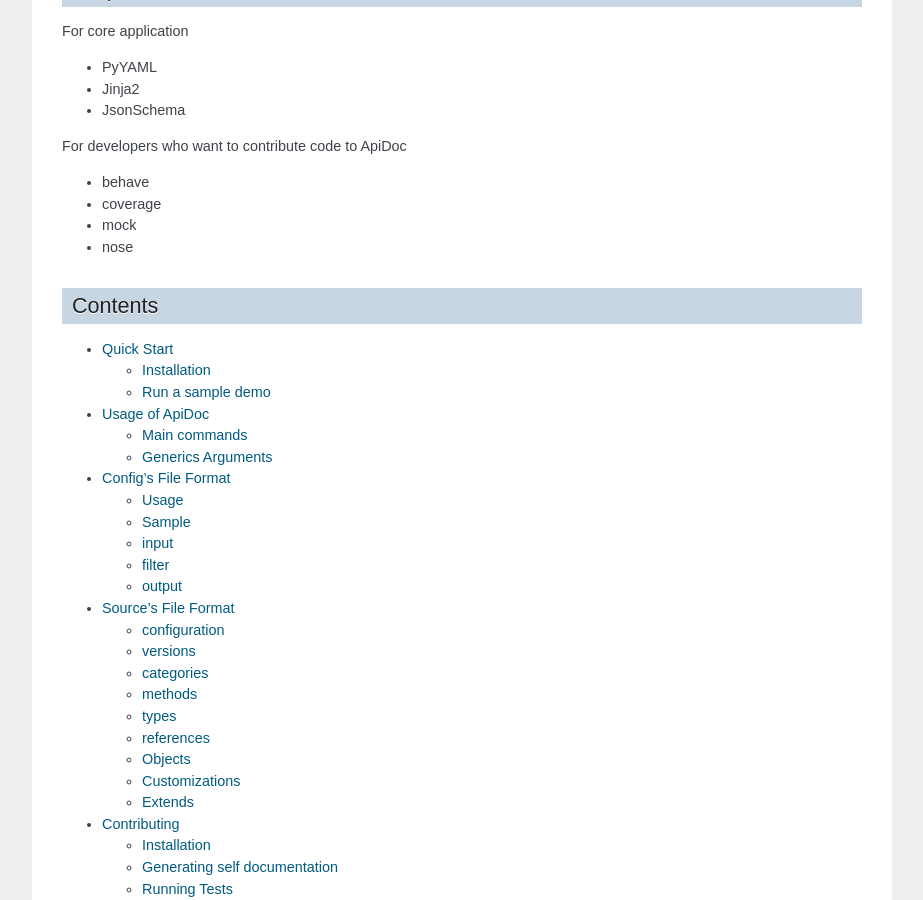
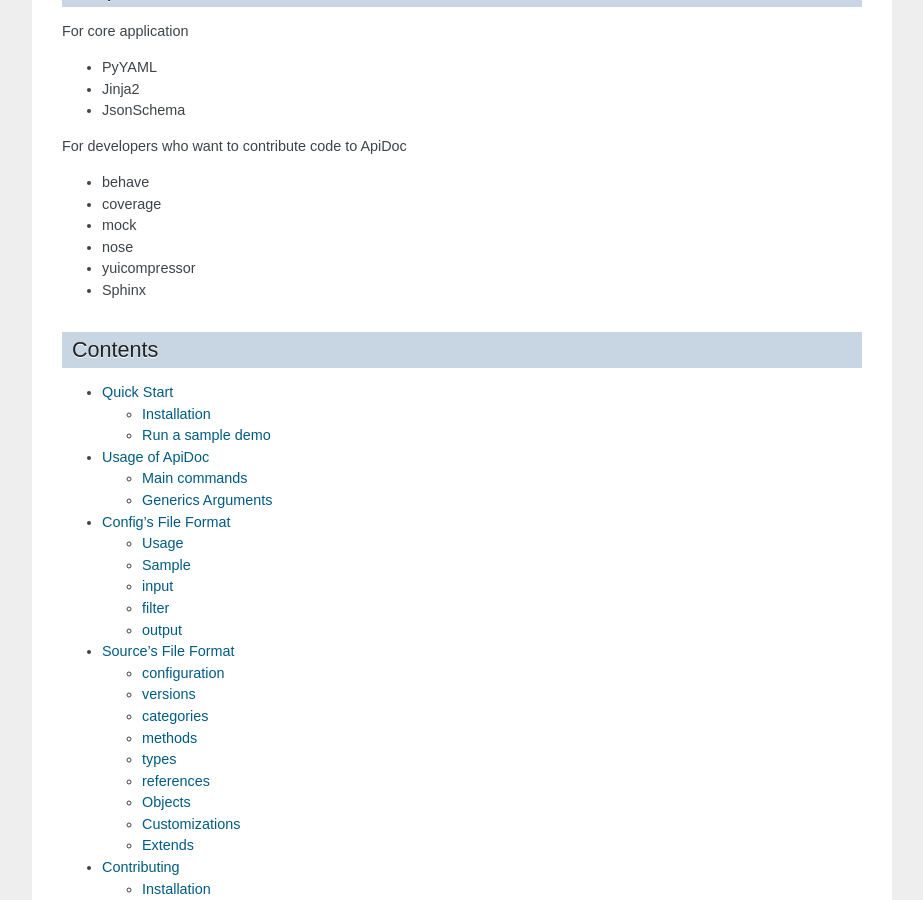
Before and after one commit to SolutionsCloud/apidoc, a Sphinx documentation site: the page built from docs/source/index.rst, in a window 1280 px wide and 900 px high, scrolled down 745 px. Shown: the whole window, without its empty margins (198-1121 px from the left). Built offline with Sphinx 7.4.7, drawn with Linux system fonts in a browser that asks for light colours.

Commit message:
Add yuicompressor in requirement in doc

```diff
--- a/docs/source/index.rst
+++ b/docs/source/index.rst
@@ -31,6 +31,8 @@
 * coverage
 * mock
 * nose
+* yuicompressor
+* Sphinx
 
 
 Contents
```
